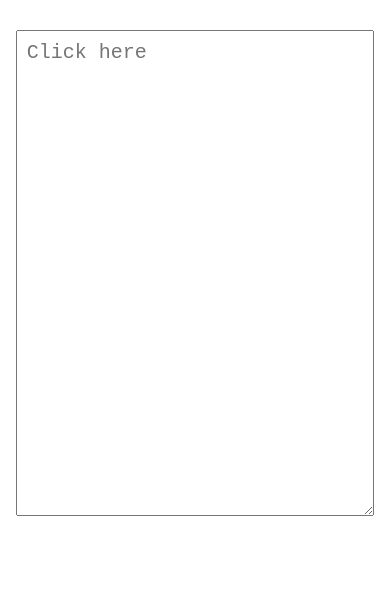
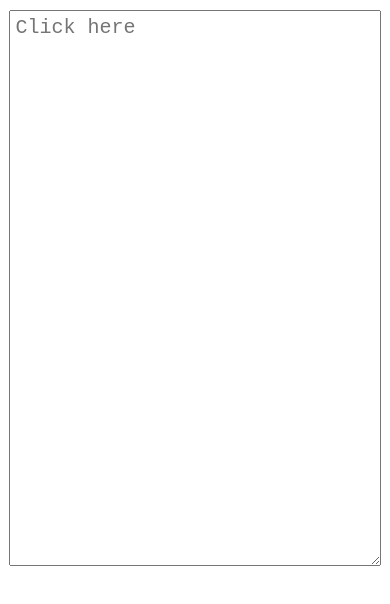
Before and after one commit to ansivgit/RS-School-JS2020Q3, a plain HTML site: page virtual-keyboard/index.html in a window 390 px wide. Drawn offline with Linux system fonts and the light colour scheme.

Commit message:
feat: adaptive added

```diff
--- a/virtual-keyboard/scss/style.scss
+++ b/virtual-keyboard/scss/style.scss
@@ -7,6 +7,23 @@
   padding: 10px;
   font-size: 20px;
   cursor: text;
+
+  @media (max-width: 1000px) {
+    width: 96%;
+    margin: 10px auto;
+    padding: 5px;
+  }
+
+  @media (max-width: 499px) {
+    width: 96%;
+    margin: 10px auto;
+    padding: 5px;
+  }
+
+  @media (max-height: 1000px) {
+    height: calc(100vh - 300px);
+    min-height: 150px;
+  }
 }
 
 .keyboard {
@@ -55,6 +72,10 @@
         &--wide {
           width: 12%;
           /*max-width: 90px;*/
+
+          @media (max-width: 499px) {
+            width: 8%;
+          }
         }
 
         &--extra-wide {
```
Also changed, not shown: virtual-keyboard/style.css.
